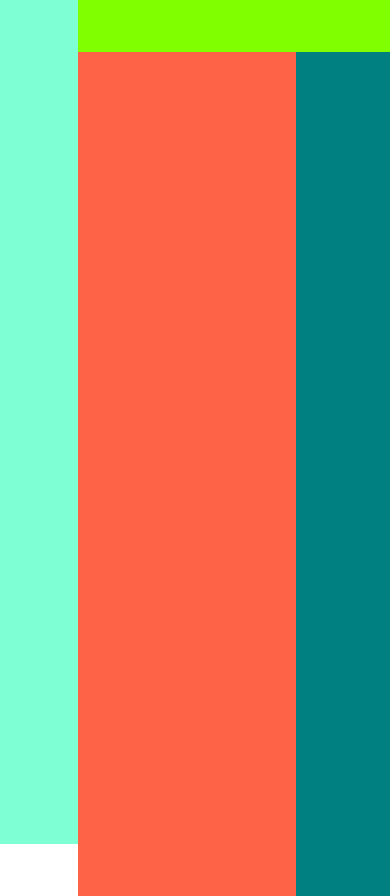
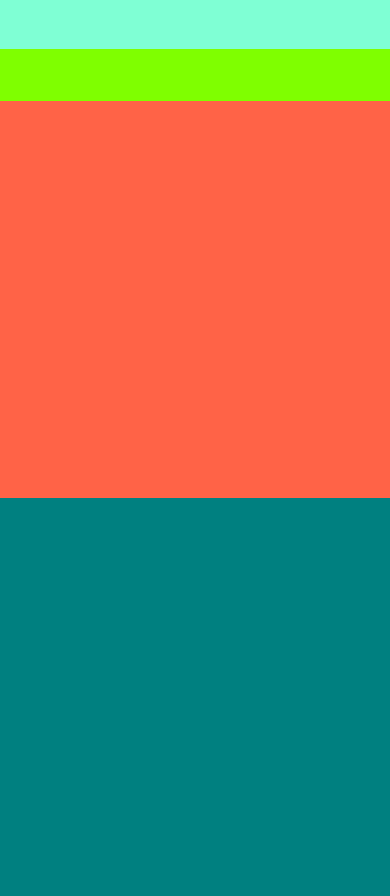
Before and after one commit to 91am/fxstreet-challenge, a React (Vite) app: page / in a window 390 px wide. Built offline with nearby package versions, Linux system fonts and the light colour scheme.

Commit message:
responsive

```diff
--- a/src/index.css
+++ b/src/index.css
@@ -1,43 +1,69 @@
-.layout{
+.layout {
   width: 100vw;
   height: 100vh;
   background-color: blueviolet;
   display: flex;
   flex-direction: row;
 
-  .sidebar{
+  @media screen and (max-width: 1080px) {
+    flex-direction: column;
+  }
+
+  .sidebar {
     height: 100vh;
     width: 20%;
     background-color: aquamarine;
+
+    @media screen and (max-width: 1080px) {
+      width: 100%;
+      height: 52px;
+    }
   }
 
-  .main{
+  .main {
     width: 80%;
     height: 100%;
     background-color: brown;
 
-    .topbar{
+    @media screen and (max-width: 1080px) {
+      width: 100%;
+      height: 100%;
+    }
+
+    .topbar {
       height: 52px;
       width: 100%;
       background-color: chartreuse;
     }
 
-    .feed-layout{
+    .feed-layout {
       display: flex;
       flex-direction: row;
       height: 100%;
       width: 100%;
 
-      .feed{
+      @media screen and (max-width: 1080px) {
+        flex-direction: column;
+      }
+
+      .feed {
         width: 70%;
         height: 100%;
         background-color: tomato;
+
+        @media screen and (max-width: 1080px) {
+          width: 100%;
+        }
       }
 
-      .widgets{
+      .widgets {
         width: 30%;
         height: 100%;
         background-color: teal;
+
+        @media screen and (max-width: 1080px) {
+          width: 100%;
+        }
       }
     }
   }
```
